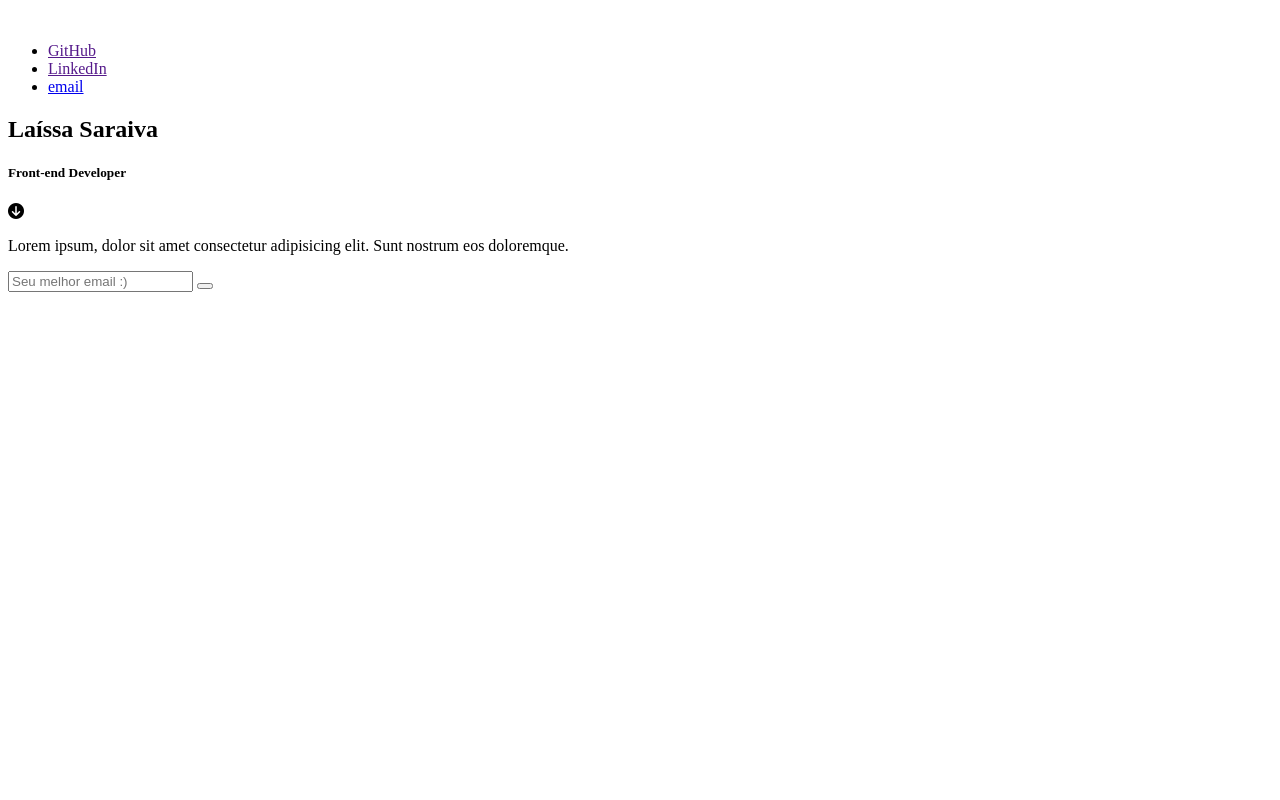
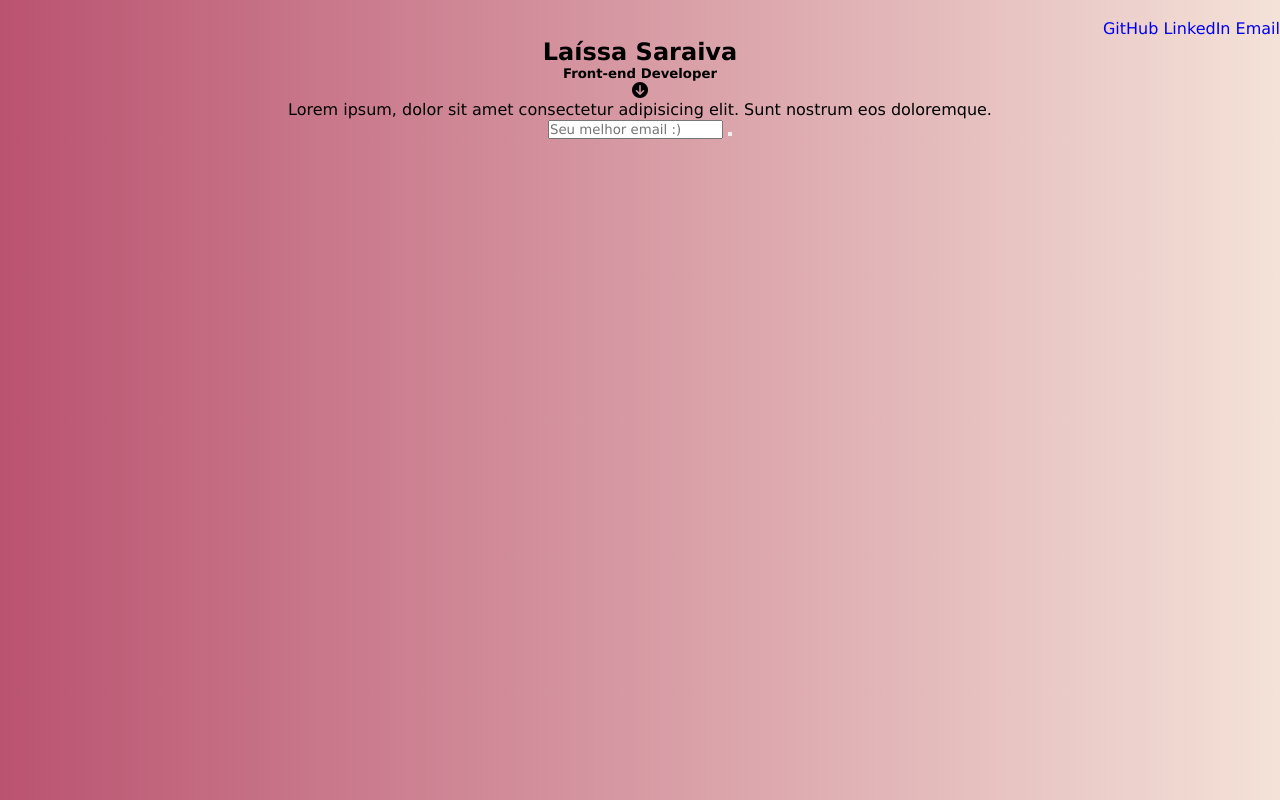
Before and after one commit to LaissaSaraiva/CSS-Hiring-Coders, a plain HTML site: page index.html in a window 1280 px wide. Drawn offline with Linux system fonts and the light colour scheme.

Commit message:
Criação de página de estilos

```diff
--- a/index.html
+++ b/index.html
@@ -6,22 +6,23 @@
     <meta name="viewport" content="width=device-width, initial-scale=1.0">
     <title>Exercício - Gama Academy - Css</title>
     <script src="https://kit.fontawesome.com/a7e2bd8b8b.js" crossorigin="anonymous"></script>
+    <link rel="stylesheet" href="./style.css">
 </head>
 <body>
     <header>
         <div>
             <img src="" alt="">
         </div>
-        <div>
+        <div id="menu__nav">
             <ul>
                 <li>
-                    <a target="_blank" href="">GitHub</a>
+                    <a target="_blank" href="https://github.com/LaissaSaraiva">GitHub</a>
                 </li>
                 <li>
-                    <a target="_blank" href="">LinkedIn</a>
+                    <a target="_blank" href="https://www.linkedin.com/in/laissasc/">LinkedIn</a>
                 </li>
                 <li>
-                    <a  target="_blank" href="mailto:teste@teste.com">email</a>
+                    <a  target="_blank" href="mailto:teste@teste.com">Email</a>
                 </li>
             </ul>
         </div>
--- /dev/null
+++ b/style.css
@@ -0,0 +1,31 @@
+*{
+    padding: 0;
+    margin: 0;
+    box-sizing: border-box;
+    font-family: Verdana, Geneva, Tahoma, sans-serif;
+    /* color:rgb(160, 71, 123); */
+}
+
+
+ul{
+    list-style: none;
+}
+
+a {
+    text-decoration: none;
+}
+
+body {
+    background:linear-gradient(90deg,#BA5370,#F4E2D8);
+    text-align: center;
+}
+
+#menu__nav{
+    text-align: right;
+    paddins
+
+}
+
+#menu__nav li {
+    display: inline-block;
+}
```
